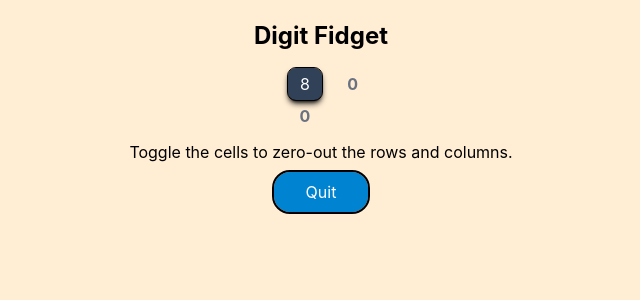
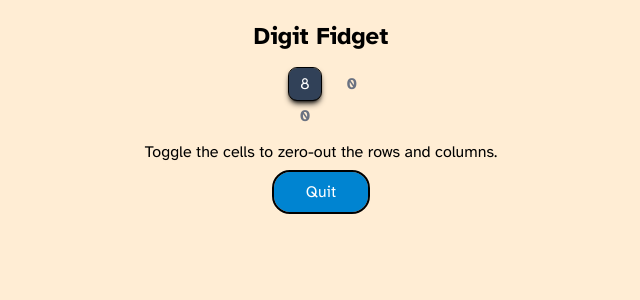
Before and after one commit to renovate-bot/JohnStrunk-_-DigitFidget, a React (Vite) app: page /DigitFidget/game/1 in a window 1280 px wide. Shown: the top 300 px of the page, without its empty margins (319-959 px from the left). Built offline with nearby package versions, Linux system fonts and the light colour scheme.

Commit message:
Font, title, fix grid button widths
Signed-off-by: John Strunk <john.strunk@gmail.com>

```diff
--- a/index.html
+++ b/index.html
@@ -3,9 +3,9 @@
 
 <head>
   <meta charset="UTF-8" />
-  <link rel="icon" type="image/svg+xml" href="/vite.svg" />
+  <!-- <link rel="icon" type="image/svg+xml" href="/vite.svg" /> -->
   <meta name="viewport" content="width=device-width, initial-scale=1.0" />
-  <title>Vite + React + TS</title>
+  <title>Digit Fidget</title>
 </head>
 
 <body class="font-sans text-black bg-orange-100">
--- a/src/components/GameCell.tsx
+++ b/src/components/GameCell.tsx
@@ -6,6 +6,6 @@ interface GameCellProps {
 
 export default function GameCell({ value, enabled, toggle }: GameCellProps) {
     return (
-        <button className={`px-3 py-1 rounded-lg shadow-md shadow-black outline-1 outline-black ${enabled ? "bg-slate-300 text-black" : "bg-slate-700 text-white"}`} onClick={toggle}>{value}</button>
+        <button className={`w-[2rem] py-1 rounded-lg shadow-md shadow-black outline-1 outline-black ${enabled ? "bg-slate-300 text-black" : "bg-slate-700 text-white"}`} onClick={toggle}>{value}</button>
     );
 }
--- a/src/index.css
+++ b/src/index.css
@@ -1,4 +1,10 @@
+@import url('https://fonts.googleapis.com/css2?family=Atkinson+Hyperlegible:ital,wght@0,400;0,700;1,400;1,700&display=swap');
 @import "tailwindcss";
+
+@theme {
+    --font-sans: "Atkinson Hyperlegible", ui-sans-serif, system-ui, sans-serif, "Apple Color Emoji", "Segoe UI Emoji", "Segoe UI Symbol", "Noto Color Emoji";
+}
+
 
 @layer components {
     .btn {
```
Also changed, not shown: .devcontainer/devcontainer.json, public/vite.svg (deleted), src/assets/react.svg (deleted).
